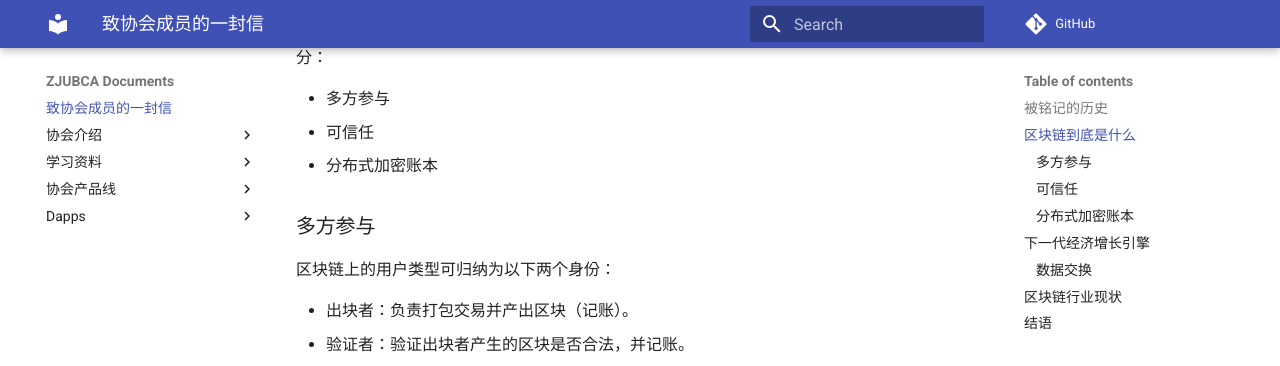
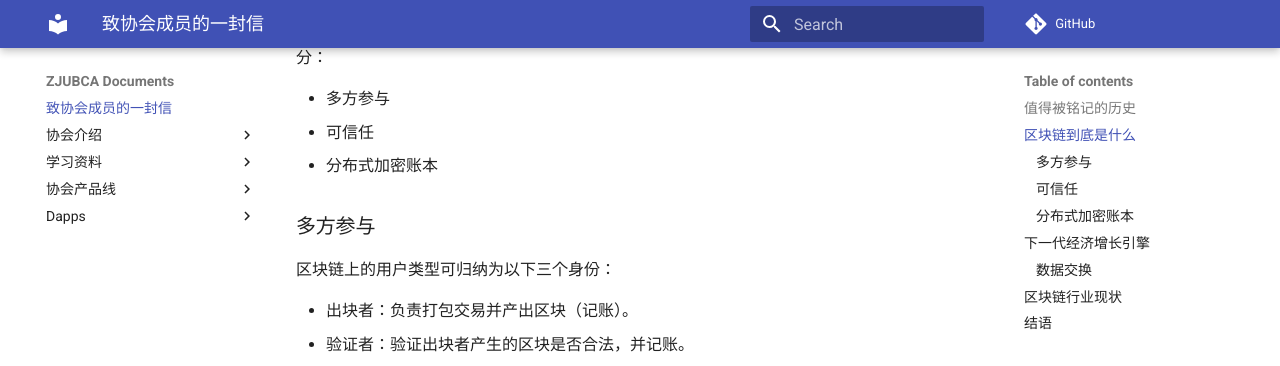
Before and after one commit to ZJUBCA/zjubca.docs, an MkDocs documentation site: the page built from docs/index.md, in a window 1280 px wide and 900 px high, scrolled down 2064 px. Shown: the top 366 px of the window. Built offline with MkDocs 1.6.1 and Material for MkDocs 9.7.7, drawn with Linux system fonts in a browser that asks for light colours; comment, search, counter and statistics services are not loaded.

Commit message:
Update index.md

```diff
--- a/docs/index.md
+++ b/docs/index.md
@@ -6,7 +6,7 @@
 
 亲爱的同学，当你看到这篇文章的时候，意味着你已经成为浙大区块链协会的一员，即将或已经开始区块链的探索之旅。
 
-## 被铭记的历史
+## 值得被铭记的历史
 2008年，一位网名为“中本聪”的热心网友希望构建一个无政府垄断的世界货币，发布了一篇名为《比特币：一种点对点式的电子现金系统》的论文，描述了一种称为“比特币”的加密数字货币及算法。2009年，首个比特币软件问世，比特币主网正式启动，将世界带进了区块链的大门。
 
 2013年，一位名叫Vitalik Buterin的19岁青年，发表了《以太坊白皮书》，希望构建“下一代加密货币与去中心化应用平台”。2015年7月30日，以太坊主网启动，世界不仅拥有了**加密货币**，还迎来了**智能合约**。人们开始使用以太坊构建**去中心化应用(Decentralized Application)**，给世界带来了无数的灵感与创新。
@@ -33,7 +33,7 @@
 - 分布式加密账本
 
 ### 多方参与
-区块链上的用户类型可归纳为以下两个身份：
+区块链上的用户类型可归纳为以下三个身份：
 
 - 出块者：负责打包交易并产出区块（记账）。
 - 验证者：验证出块者产生的区块是否合法，并记账。
```
